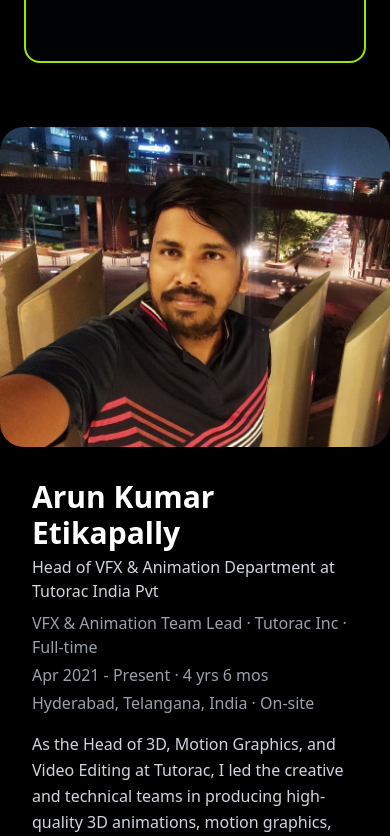
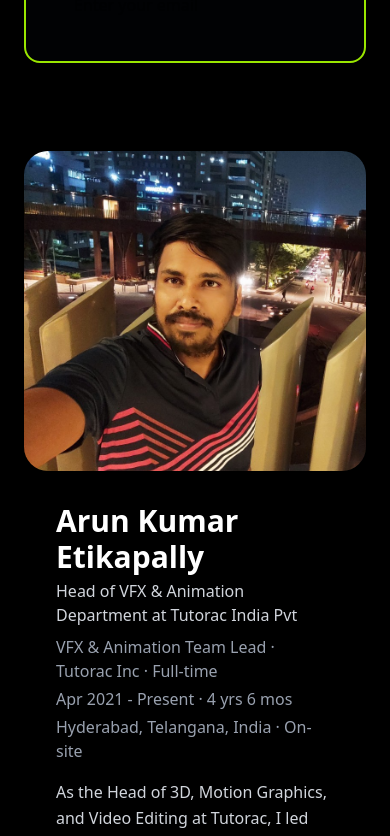
Before and after one commit to saikiranyalavarthi/vfx-coach-website, a React (Vite) app: page / in a window 390 px wide. Shown: the part 10880-11716 px from the top of the page. Built offline with nearby package versions, Linux system fonts and the light colour scheme.

Commit message:
profile added

```diff
--- a/src/components/Navbar.jsx
+++ b/src/components/Navbar.jsx
@@ -33,8 +33,11 @@ const Navbar = () => {
           <a href="#" className="hover:text-lime-400">
             For Business
           </a>
-          <a href="#" className="hover:text-lime-400">
-            Alumni
+          <a
+            href="#profile"
+            className="block text-white hover:text-lime-400 transition-colors duration-300"
+          >
+            About
           </a>
           <a href="#" className="hover:text-lime-400">
             Newsletter
@@ -67,8 +70,8 @@ const Navbar = () => {
           <a href="#" className="block hover:text-lime-400">
             For Business
           </a>
-          <a href="#" className="block hover:text-lime-400">
-            Alumni
+          <a href="#profile" className="block hover:text-lime-400">
+            About
           </a>
           <a href="#" className="block hover:text-lime-400">
             Newsletter
--- a/src/components/ProfileCard.jsx
+++ b/src/components/ProfileCard.jsx
@@ -3,7 +3,10 @@ import React from "react";
 
 const ProfileCard = () => {
   return (
-    <div className="max-w-12xl mx-auto bg-black text-white rounded-1xl shadow-xl overflow-hidden flex flex-col md:flex-row ">
+    <div
+      id="profile"
+      className="max-w-12xl mx-auto bg-black text-white  shadow-xl overflow-hidden flex flex-col md:flex-row p-6"
+    >
       {/* Left Side - Large Image */}
       <div className="md:w-1/3 w-full h-80 md:h-auto">
         <img
```
